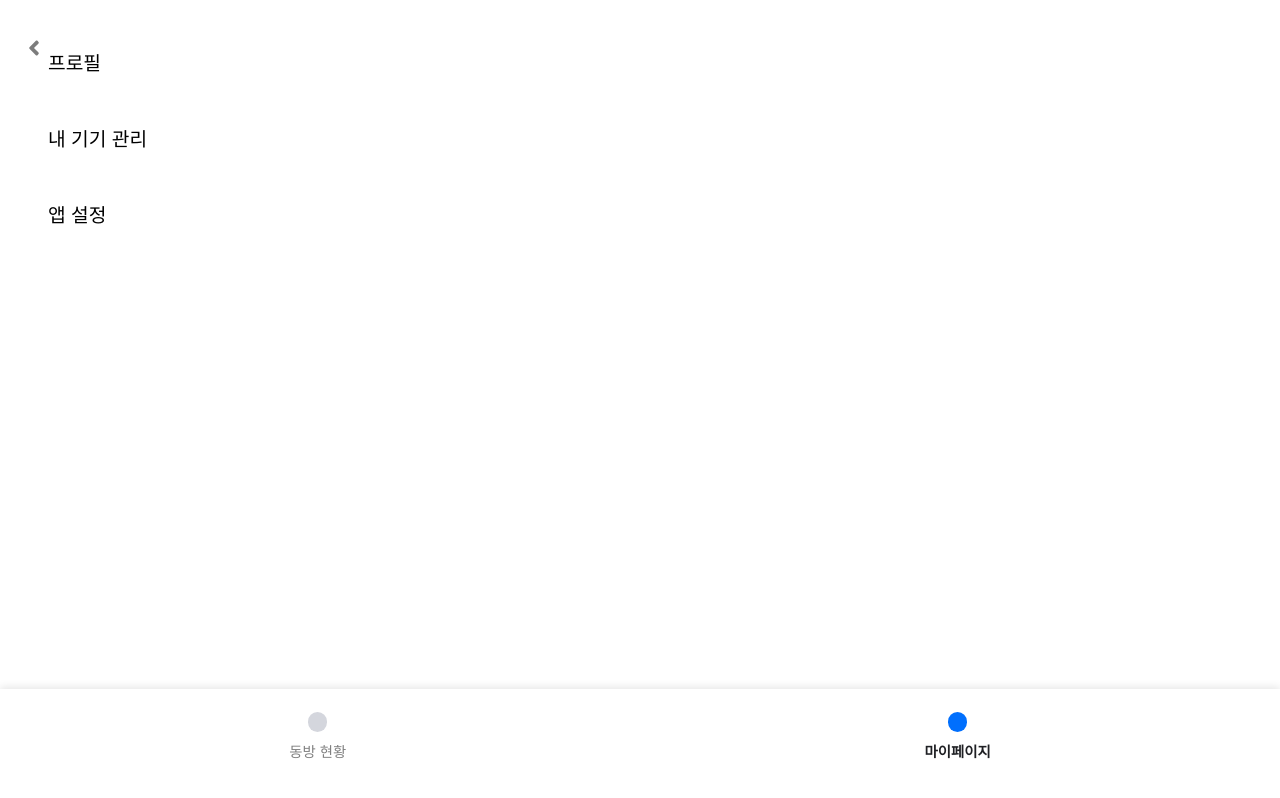
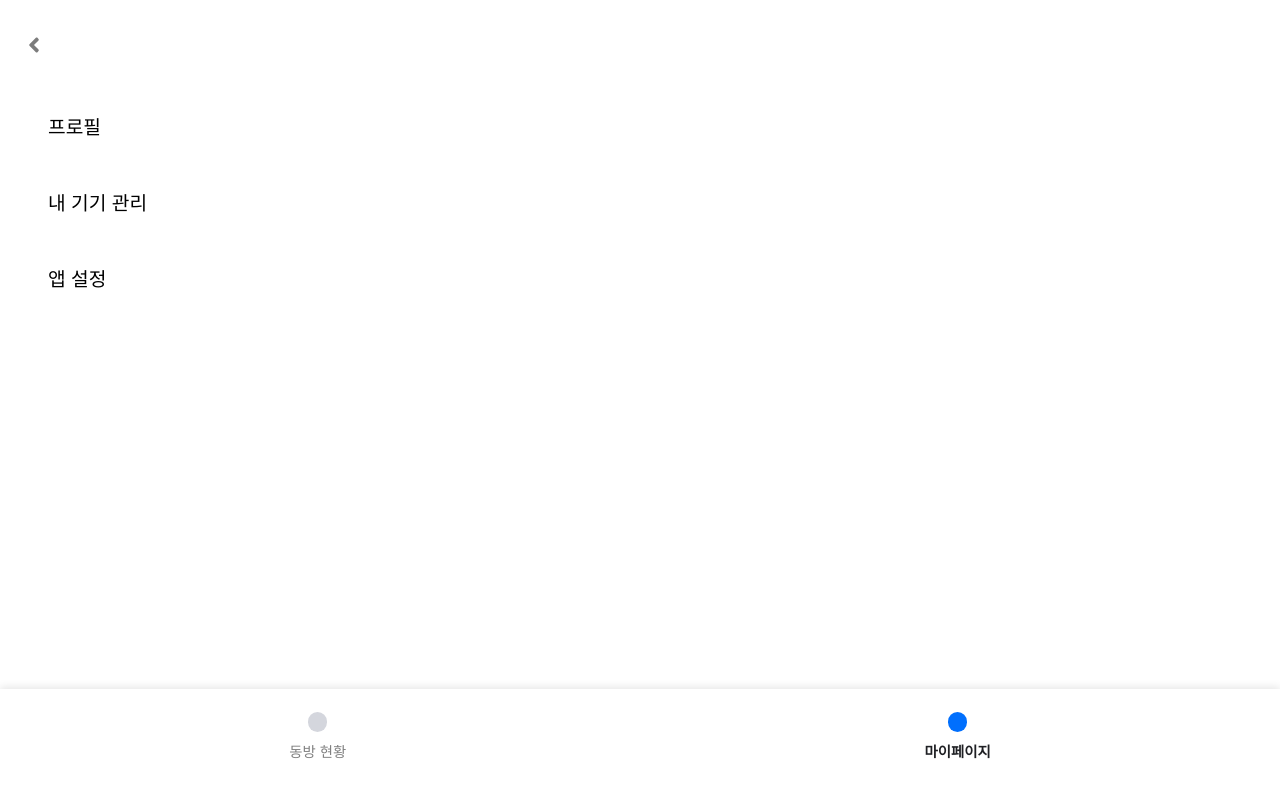
Before and after one commit to JNU-econovation/Whoz-in-FE, a React (Create React App) app: page /mypage in a window 1280 px wide. Built offline with nearby package versions, Linux system fonts and the light colour scheme.

Commit message:
fix: 헤더에 컨텐츠가 가리는 레이아웃 문제 수정

```diff
--- a/src/components/LayoutComponent/Header.jsx
+++ b/src/components/LayoutComponent/Header.jsx
@@ -17,13 +17,15 @@ const HeaderContainer = styled.header` // 헤더 스타일
   font-size: 1.5rem;
   font-weight: bold;
   padding: 1rem 1rem;
-  min-height: 4rem; /* 적당한 최소 높이 설정 */
+  min-height: 3rem; /* 적당한 최소 높이 설정 */
   margin-bottom: 1rem;
+
 `;
 
 const BackButtonWrapper = styled.div` // 버튼 래퍼
   position: absolute;
   left: 1rem;
+  top:2rem;
   display: flex;
   align-items: center;
   opacity: ${({ show }) => (show ? 1 : 0)};
--- a/src/components/StyledComponents/AuthStyles.jsx
+++ b/src/components/StyledComponents/AuthStyles.jsx
@@ -8,6 +8,7 @@ export const Container = styled.div`
     justify-content: center;
     align-items: center;    // 이거 추가했더니 버튼 넓이가 글자수 넓이 만큼 줄었다. 왜지?
     padding: 2rem;
+    padding-top: 8rem;
     background-color: #fff;
     height: 100vh;
     box-sizing: border-box;
--- a/src/pages/main.jsx
+++ b/src/pages/main.jsx
@@ -12,6 +12,7 @@ const Background = styled.div`
   height: 150vh;
   background: linear-gradient(80deg, #b5d8f6 0%, #dab5f6 100%);
   z-index: -1;
+
 `;
 
 const ContentWrapper = styled.div`
@@ -27,6 +28,7 @@ const UpperMessage = styled.div`
   color: black;
   text-align: left;
   padding: 2rem ;
+  padding-top: 4rem;
 `;
 
 const Main = () => {
--- a/src/pages/mypage.jsx
+++ b/src/pages/mypage.jsx
@@ -5,6 +5,9 @@ import styled from 'styled-components';
 
 const ProfileContainer = styled.div`
     padding: 3rem;
+`;
+const MyPageContainer = styled.div`
+    padding-top:4rem;
 `;
 
 const ProfileCard = () => {
@@ -20,13 +23,13 @@ const MyPage = () => {
 
     return (
         <div>
-
+    <MyPageContainer>
             <ListContainer>
                 <ListItem onClick={() => navigate('profile')}>프로필</ListItem>
                 <ListItem onClick={() => navigate('device-management')}>내 기기 관리</ListItem>
                 <ListItem onClick={() => navigate('setting')}>앱 설정</ListItem>
             </ListContainer>
-
+            </MyPageContainer>
         </div>
     );
 };
```
